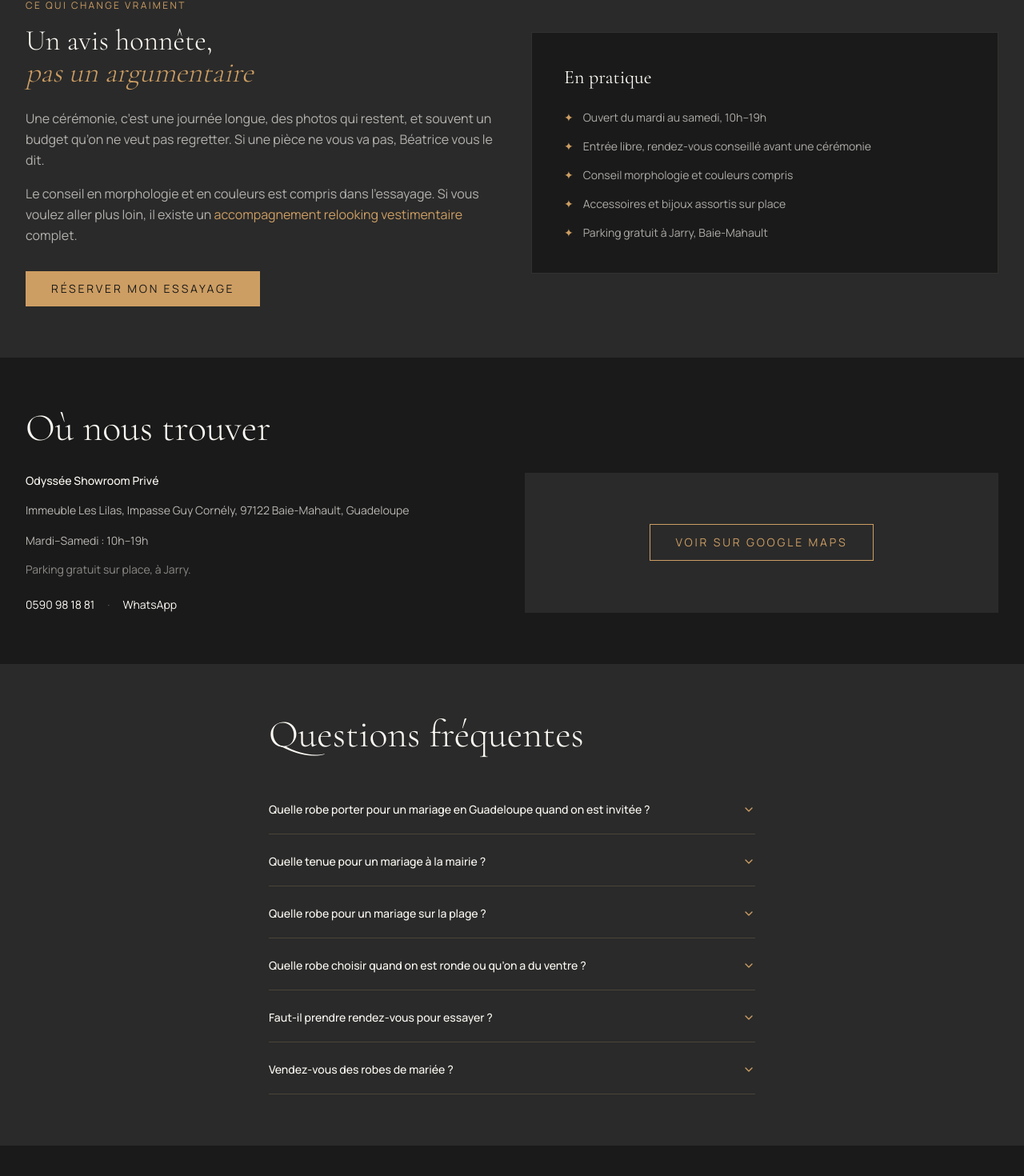
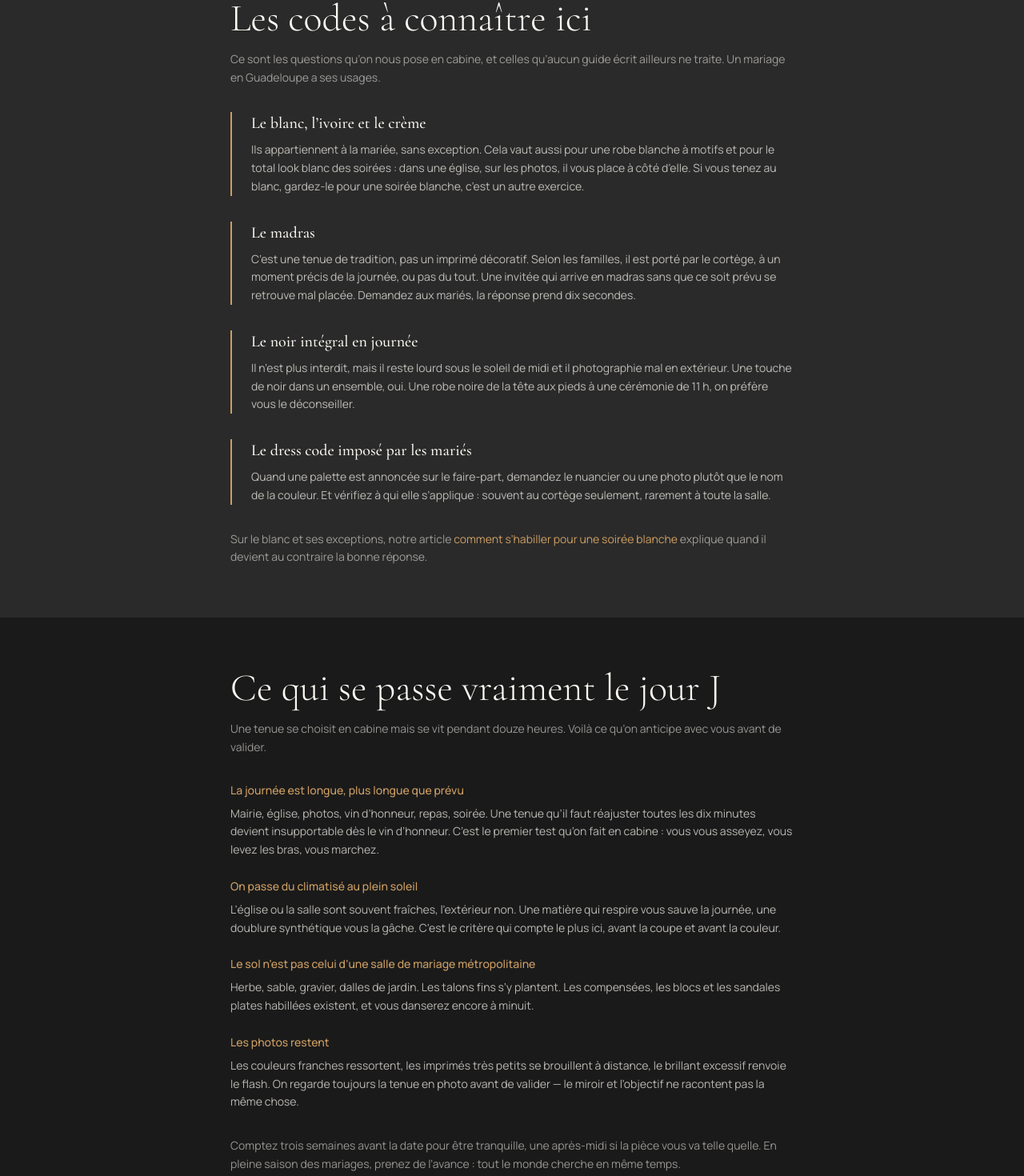
Before and after one commit to jmd971/odyssee-site, a Next.js app: page /boutique/robes-ceremonie-invitee-mariage in a window 1280 px wide. Shown: the part 3381-4851 px from the top of the page at 80% size. Built offline with nearby package versions, Linux system fonts and the light colour scheme.

Commit message:
Page invitee : codes locaux, jour J et trois questions de plus (#6)

```diff
--- a/src/app/boutique/robes-ceremonie-invitee-mariage/page.tsx
+++ b/src/app/boutique/robes-ceremonie-invitee-mariage/page.tsx
@@ -48,6 +48,21 @@ const faqItems: FaqItem[] = [
       'Non, vous pouvez pousser la porte pendant les heures d’ouverture, du mardi au samedi de 10h à 19h. Le rendez-vous reste conseillé si vous voulez du temps dédié, par exemple à l’approche d’une grosse cérémonie.',
   },
   {
+    question: 'Les mariés imposent une couleur ou un thème, comment faire ?',
+    answer:
+      'C’est de plus en plus fréquent. Demandez la palette exacte plutôt que le nom d’une couleur : « bleu » ne veut rien dire, un nuancier ou une photo évite l’erreur. Si le thème est imposé au cortège seulement, vous n’êtes pas tenue de le suivre en tant qu’invitée. Venez avec la capture d’écran du faire-part, on part de là.',
+  },
+  {
+    question: 'Combien de temps avant la cérémonie faut-il s’y prendre ?',
+    answer:
+      'Trois semaines suffisent dans la plupart des cas, une seule après-midi si la pièce vous va telle quelle. Prévoyez plus large si une retouche est nécessaire ou si la cérémonie tombe en pleine saison des mariages, quand tout le monde cherche en même temps.',
+  },
+  {
+    question: 'Peut-on porter du madras à un mariage en Guadeloupe ?',
+    answer:
+      'Cela dépend du mariage. Le madras est une tenue de tradition, souvent portée par la famille ou le cortège dans un cadre précis, parfois pour un moment de la journée seulement. En tant qu’invitée, ne l’improvisez pas : demandez aux mariés. Nous ne vendons pas de madras, mais nous vous dirons franchement si votre tenue s’accorde ou détonne.',
+  },
+  {
     question: 'Vendez-vous des robes de mariée ?',
     answer:
       'Non. Odyssée habille les invitées, les témoins et les mères des mariés, pas la mariée elle-même. Pour une robe de mariée, plusieurs maisons spécialisées existent en Guadeloupe, dont certaines à Jarry.',
@@ -89,6 +104,48 @@ const saisons = [
   {
     q: 'Un mariage bohème ou champêtre',
     a: 'Coupes souples, imprimés végétaux, accessoires en matières naturelles. Le raphia et les perles de nos boucles d’oreilles artisanales collent parfaitement à cet esprit.',
+  },
+]
+
+const codes = [
+  {
+    titre: 'Le blanc, l’ivoire et le crème',
+    texte:
+      'Ils appartiennent à la mariée, sans exception. Cela vaut aussi pour une robe blanche à motifs et pour le total look blanc des soirées : dans une église, sur les photos, il vous place à côté d’elle. Si vous tenez au blanc, gardez-le pour une soirée blanche, c’est un autre exercice.',
+  },
+  {
+    titre: 'Le madras',
+    texte:
+      'C’est une tenue de tradition, pas un imprimé décoratif. Selon les familles, il est porté par le cortège, à un moment précis de la journée, ou pas du tout. Une invitée qui arrive en madras sans que ce soit prévu se retrouve mal placée. Demandez aux mariés, la réponse prend dix secondes.',
+  },
+  {
+    titre: 'Le noir intégral en journée',
+    texte:
+      'Il n’est plus interdit, mais il reste lourd sous le soleil de midi et il photographie mal en extérieur. Une touche de noir dans un ensemble, oui. Une robe noire de la tête aux pieds à une cérémonie de 11 h, on préfère vous le déconseiller.',
+  },
+  {
+    titre: 'Le dress code imposé par les mariés',
+    texte:
+      'Quand une palette est annoncée sur le faire-part, demandez le nuancier ou une photo plutôt que le nom de la couleur. Et vérifiez à qui elle s’applique : souvent au cortège seulement, rarement à toute la salle.',
+  },
+]
+
+const jourJ = [
+  {
+    q: 'La journée est longue, plus longue que prévu',
+    a: 'Mairie, église, photos, vin d’honneur, repas, soirée. Une tenue qu’il faut réajuster toutes les dix minutes devient insupportable dès le vin d’honneur. C’est le premier test qu’on fait en cabine : vous vous asseyez, vous levez les bras, vous marchez.',
+  },
+  {
+    q: 'On passe du climatisé au plein soleil',
+    a: 'L’église ou la salle sont souvent fraîches, l’extérieur non. Une matière qui respire vous sauve la journée, une doublure synthétique vous la gâche. C’est le critère qui compte le plus ici, avant la coupe et avant la couleur.',
+  },
+  {
+    q: 'Le sol n’est pas celui d’une salle de mariage métropolitaine',
+    a: 'Herbe, sable, gravier, dalles de jardin. Les talons fins s’y plantent. Les compensées, les blocs et les sandales plates habillées existent, et vous danserez encore à minuit.',
+  },
+  {
+    q: 'Les photos restent',
+    a: 'Les couleurs franches ressortent, les imprimés très petits se brouillent à distance, le brillant excessif renvoie le flash. On regarde toujours la tenue en photo avant de valider — le miroir et l’objectif ne racontent pas la même chose.',
   },
 ]
 
@@ -173,6 +230,54 @@ export default function Page() {
       </section>
 
       <section className="py-16 bg-noir-alt">
+        <div className="container-luxury max-w-3xl">
+          <h2 className="section-title mb-4">Les codes à connaître ici</h2>
+          <p className="font-sans text-sm text-blanc-casse/55 leading-relaxed mb-8">
+            Ce sont les questions qu’on nous pose en cabine, et celles qu’aucun guide écrit
+            ailleurs ne traite. Un mariage en Guadeloupe a ses usages.
+          </p>
+          <div className="space-y-8">
+            {codes.map((item) => (
+              <div key={item.titre} className="border-l-2 border-or pl-6">
+                <h3 className="font-serif text-xl font-medium text-blanc-casse mb-2">{item.titre}</h3>
+                <p className="font-sans text-sm text-blanc-casse/70 leading-relaxed">{item.texte}</p>
+              </div>
+            ))}
+          </div>
+          <p className="font-sans text-sm text-blanc-casse/55 leading-relaxed mt-8">
+            Sur le blanc et ses exceptions, notre article{' '}
+            <Link href="/blog/tenue-soiree-blanche-femme" className="text-or hover:underline">
+              comment s’habiller pour une soirée blanche
+            </Link>{' '}
+            explique quand il devient au contraire la bonne réponse.
+          </p>
+        </div>
+      </section>
+
+      <section className="py-16">
+        <div className="container-luxury max-w-3xl">
+          <h2 className="section-title mb-4">Ce qui se passe vraiment le jour J</h2>
+          <p className="font-sans text-sm text-blanc-casse/55 leading-relaxed mb-8">
+            Une tenue se choisit en cabine mais se vit pendant douze heures. Voilà ce qu’on
+            anticipe avec vous avant de valider.
+          </p>
+          <div className="space-y-6">
+            {jourJ.map((item) => (
+              <div key={item.q}>
+                <h3 className="font-sans text-sm font-medium text-or mb-2">{item.q}</h3>
+                <p className="font-sans text-sm text-blanc-casse/70 leading-relaxed">{item.a}</p>
+              </div>
+            ))}
+          </div>
+          <p className="font-sans text-sm text-blanc-casse/55 leading-relaxed mt-8">
+            Comptez trois semaines avant la date pour être tranquille, une après-midi si la pièce
+            vous va telle quelle. En pleine saison des mariages, prenez de l’avance : tout le monde
+            cherche en même temps.
+          </p>
+        </div>
+      </section>
+
+      <section className="py-16 bg-noir-alt">
         <div className="container-luxury grid grid-cols-1 lg:grid-cols-2 gap-12 items-center">
           <div>
             <p className="section-subtitle text-or">Ce qui change vraiment</p>
```
